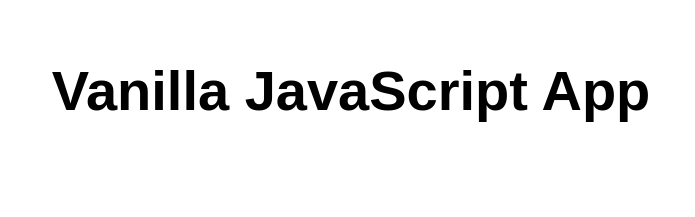
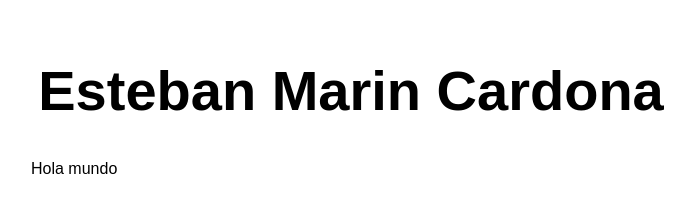
Before and after one commit to estebancaredona/Despliegue1, a website: page src/index.html in a window 1280 px wide. Shown: the whole page, without its empty margins (289-984 px from the left). Drawn offline with Linux system fonts and the light colour scheme.

Commit message:
Se modifica lindea h1 por nombre

```diff
--- a/src/index.html
+++ b/src/index.html
@@ -10,7 +10,8 @@
 
 <body>
   <main>
-    <h1>Vanilla JavaScript App</h1>
+    <h1>Esteban Marin Cardona</h1>
+    <p>Hola mundo</p>
   </main>
 </body>
 
```
